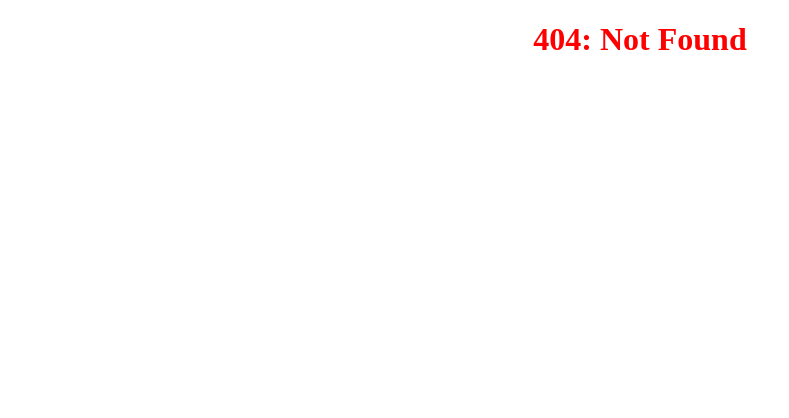
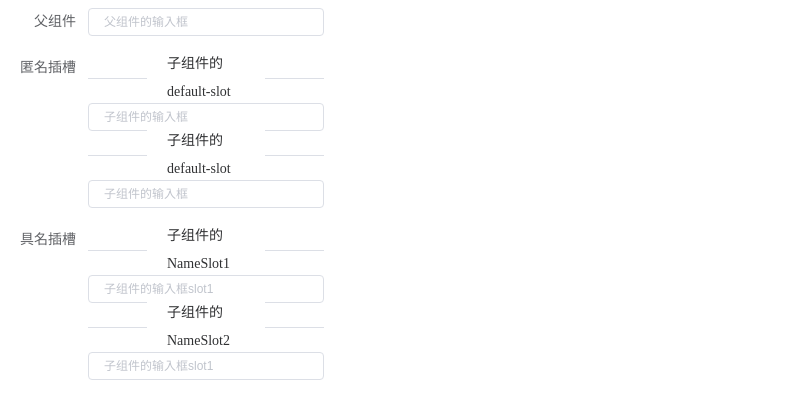
Before and after one commit to zhouyu0314/vue, a Vue app: page /#/slotDemo in a window 1280 px wide. Before the commit this address had no page. Shown: the top 418 px of the page, without its empty margins (0-789 px from the left). Built offline with nearby package versions, Linux system fonts and the light colour scheme; what vue-simple-uploader would draw is missing.

Commit message:
slotDemo

```diff
--- a/src/router/index.js
+++ b/src/router/index.js
@@ -33,6 +33,7 @@ import HandleJSON from "../views/HandleJSON";
 import WebSocket from "../views/WebSocket";
 import KSTB_BusinessCommit from "../views/KSTB_BusinessCommit";
 import Bus from "../views/bus/Bus";
+import SlotDemo from "../views/slot/SlotDemo";
 Vue.use(VueRouter)
 const routes = [
     {path: '/', component: Index},
@@ -67,6 +68,7 @@ const routes = [
     {path: '/webSocket', component: WebSocket},
     {path: '/kstb', component: KSTB_BusinessCommit},
     {path: '/bus', component: Bus},
+    {path: '/slotDemo', component: SlotDemo},
     {path: '/*', component: NotFound}
 
 ]
--- a/src/views/Index.vue
+++ b/src/views/Index.vue
@@ -34,6 +34,7 @@
         <el-button type="primary" @click="toWebSocket">跳转到WebSocket</el-button>
         <el-button type="primary" @click="toQSTB">跳转到KSTB</el-button>
         <el-button type="primary" @click="toBus">跳转到BUS</el-button>
+        <el-button type="primary" @click="toSlotDemo">跳转到SlotDemo</el-button>
     </div>
 </template>
 
@@ -138,7 +139,11 @@
             },
             toBus(){
                 this.$router.push("bus")
+            },
+            toSlotDemo(){
+                this.$router.push("slotDemo")
             }
+
         }
     }
 </script>
--- /dev/null
+++ b/src/views/slot/SlotDemo.vue
@@ -0,0 +1,40 @@
+<template>
+    <div>
+        <el-row>
+            <el-col :span="6">
+            <el-form size="mini" label-width="80px">
+                <el-form-item label="父组件">
+                    <el-input clearable placeholder="父组件的输入框"></el-input>
+                </el-form-item>
+                <el-form-item label="匿名插槽">
+                    <default-slot>
+                        <el-input clearable placeholder="子组件的输入框"></el-input>
+                    </default-slot>
+                </el-form-item>
+                <el-form-item label="具名插槽">
+                    <name-slot>
+                    <el-input clearable placeholder="子组件的输入框slot1" slot="nameSlot1"></el-input>
+                    <el-input clearable placeholder="子组件的输入框slot1" slot="nameSlot2"></el-input>
+                    </name-slot>
+                </el-form-item>
+            </el-form>
+            </el-col>
+        </el-row>
+    </div>
+</template>
+
+<script>
+    import DefaultSlot from "./components/DefaultSlot";
+    import NameSlot from "./components/NameSlot";
+    export default {
+        name: "SlotDemo",
+        /*
+        默认的slot可以有多个，每个都是相同的内容
+         */
+        components:{DefaultSlot,NameSlot}
+    }
+</script>
+
+<style scoped>
+
+</style>
--- /dev/null
+++ b/src/views/slot/components/DefaultSlot.vue
@@ -0,0 +1,19 @@
+<template>
+    <div>
+        <el-divider>子组件的default-slot</el-divider>
+        <slot></slot>
+        <el-divider>子组件的default-slot</el-divider>
+        <slot></slot>
+    </div>
+</template>
+
+<script>
+    import Slot from "../../../components/Slot";
+    export default {
+        name: "DefaultSlot",
+    }
+</script>
+
+<style scoped>
+
+</style>
--- /dev/null
+++ b/src/views/slot/components/NameSlot.vue
@@ -0,0 +1,20 @@
+<template>
+    <div>
+    <el-divider>子组件的NameSlot1</el-divider>
+    <slot name="nameSlot1"></slot>
+    <el-divider>子组件的NameSlot2</el-divider>
+    <slot name="nameSlot2"></slot>
+    </div>
+</template>
+
+<script>
+    import Slot from "../../../components/Slot";
+    export default {
+        name: "NameSlot",
+        components: {Slot}
+    }
+</script>
+
+<style scoped>
+
+</style>
```
Also changed, not shown: src/views/slot/components/ScopeSlot.vue (added, +13 -0 lines).
